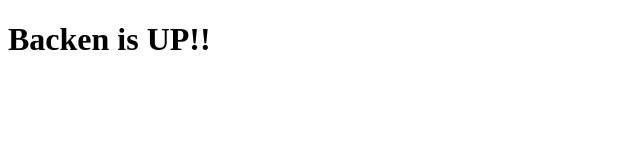
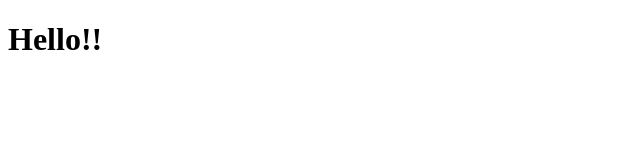
Before and after one commit to dhruv061/aws_code_pipeline, a plain HTML site: page index.html in a window 1280 px wide. Shown: the whole page, without its empty margins (0-640 px from the left). Drawn offline with Linux system fonts and the light colour scheme.

Commit message:
Pipeliner Test --4

```diff
--- a/index.html
+++ b/index.html
@@ -6,6 +6,6 @@
     <title>Document</title>
 </head>
 <body>
-    <h1>Backen is UP!!</h1>
+    <h1>Hello!!</h1>
 </body>
 </html>
```
